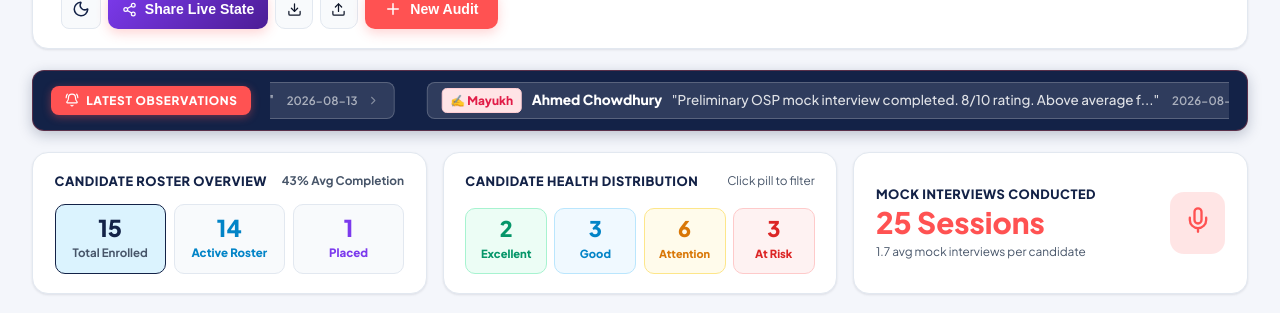
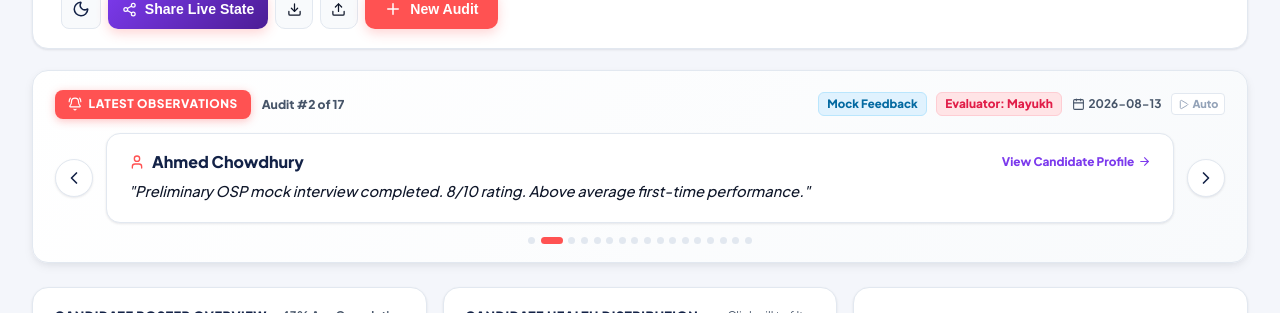
Before and after one commit to sharkslyer/skarion-student-audit, a React (Vite) app: page / in a window 1280 px wide. Shown: the part 127-440 px from the top of the page. Built offline with nearby package versions, Linux system fonts and the light colour scheme; no server answers.

Commit message:
Upgrade Latest Observations ticker to spacious Spotlight Card with left/right arrow navigation and auto-cycle

```diff
--- a/src/components/TickerBar.jsx
+++ b/src/components/TickerBar.jsx
@@ -1,9 +1,12 @@
-import React from 'react';
-import { BellRing, ChevronRight } from 'lucide-react';
-import { EVALUATOR_CONFIG } from '../data/initialData';
+import React, { useState, useEffect } from 'react';
+import { BellRing, ChevronLeft, ChevronRight, Calendar, User, ArrowRight, Pause, Play } from 'lucide-react';
+import { EVALUATOR_CONFIG, CATEGORY_COLORS } from '../data/initialData';
 
 export default function TickerBar({ students, onSelectStudent }) {
-  // Collect all notes sorted by date descending
+  const [currentIndex, setCurrentIndex] = useState(0);
+  const [isPaused, setIsPaused] = useState(false);
+
+  // Collect all audit notes sorted by date descending
   const recentNotes = students.flatMap(student =>
     (student.stickyNotes || []).map(note => ({
       ...note,
@@ -12,79 +15,264 @@ export default function TickerBar({ students, onSelectStudent }) {
     }))
   ).sort((a, b) => new Date(b.date) - new Date(a.date));
 
-  if (recentNotes.length === 0) return null;
+  const totalNotes = recentNotes.length;
 
-  // Duplicate items for continuous seamless infinite loop
-  const tickerItems = [...recentNotes, ...recentNotes];
+  // Auto-cycle through observations every 5 seconds unless paused
+  useEffect(() => {
+    if (totalNotes <= 1 || isPaused) return;
+
+    const timer = setInterval(() => {
+      setCurrentIndex(prev => (prev + 1) % totalNotes);
+    }, 5500);
+
+    return () => clearInterval(timer);
+  }, [totalNotes, isPaused]);
+
+  if (totalNotes === 0) return null;
+
+  const currentNote = recentNotes[currentIndex] || recentNotes[0];
+  const student = students.find(s => s.id === currentNote.studentId);
+  const evalCfg = EVALUATOR_CONFIG[currentNote.author] || EVALUATOR_CONFIG.Mayukh;
+  const catColor = CATEGORY_COLORS[currentNote.category] || CATEGORY_COLORS.General;
+
+  const handlePrev = () => {
+    setCurrentIndex(prev => (prev - 1 + totalNotes) % totalNotes);
+  };
+
+  const handleNext = () => {
+    setCurrentIndex(prev => (prev + 1) % totalNotes);
+  };
 
   return (
-    <div className="ticker-container">
-      {/* Live Badge Header */}
+    <div
+      className="card-panel"
+      onMouseEnter={() => setIsPaused(true)}
+      onMouseLeave={() => setIsPaused(false)}
+      style={{
+        marginBottom: '1.5rem',
+        padding: '1.15rem 1.35rem',
+        background: 'linear-gradient(135deg, var(--bg-surface) 0%, var(--bg-surface-subtle) 100%)',
+        border: '1px solid var(--border-color)',
+        borderRadius: '16px',
+        boxShadow: 'var(--shadow-md)',
+        position: 'relative',
+        transition: 'all 0.25s ease'
+      }}
+    >
+      <div style={{ display: 'flex', alignItems: 'center', justifyContent: 'space-between', gap: '1rem', flexWrap: 'wrap' }}>
+
+        {/* Left Side: Category / Section Header */}
+        <div style={{ display: 'flex', alignItems: 'center', gap: '0.65rem' }}>
           <div style={{
-        display: 'flex',
+            display: 'inline-flex',
             alignItems: 'center',
-        gap: '0.45rem',
+            gap: '0.4rem',
             background: 'var(--skarion-orange)',
+            color: '#ffffff',
             padding: '0.35rem 0.85rem',
             borderRadius: '8px',
-        whiteSpace: 'nowrap',
-        boxShadow: '0 2px 8px rgba(255, 82, 82, 0.4)'
+            fontWeight: '800',
+            fontSize: '0.74rem',
+            letterSpacing: '0.05em',
+            textTransform: 'uppercase',
+            boxShadow: '0 2px 8px rgba(255, 82, 82, 0.35)'
           }}>
-        <BellRing size={14} color="white" />
-        <span style={{ fontSize: '0.74rem', fontWeight: '800', letterSpacing: '0.06em', textTransform: 'uppercase' }}>
-          LATEST OBSERVATIONS
+            <BellRing size={14} color="#ffffff" />
+            <span>LATEST OBSERVATIONS</span>
+          </div>
+
+          <span style={{ fontSize: '0.76rem', fontWeight: '800', color: 'var(--text-muted)' }}>
+            Audit #{currentIndex + 1} of {totalNotes}
           </span>
         </div>
 
-      {/* Side-Swiping Marquee Wrapper (Slower 90s Smooth Animation) */}
-      <div className="ticker-wrapper">
-        <div className="ticker-track">
-          {tickerItems.map((item, idx) => {
-            const student = students.find(s => s.id === item.studentId);
-            const evalCfg = EVALUATOR_CONFIG[item.author] || EVALUATOR_CONFIG.Mayukh;
+        {/* Right Side: Evaluator & Category Badges + Auto-Cycle Indicator */}
+        <div style={{ display: 'flex', alignItems: 'center', gap: '0.6rem', flexWrap: 'wrap' }}>
 
-            return (
-              <div
-                key={`${item.id}-${idx}`}
-                className="ticker-item"
-                onClick={() => student && onSelectStudent(student)}
-                title="Click candidate to view full audit record"
-              >
+          {/* Category Pill */}
+          {currentNote.category && (
+            <span style={{
+              fontSize: '0.72rem',
+              fontWeight: '800',
+              background: catColor.bg,
+              color: catColor.text,
+              border: `1px solid ${catColor.border}`,
+              padding: '2px 8px',
+              borderRadius: '6px'
+            }}>
+              {currentNote.category}
+            </span>
+          )}
+
+          {/* Evaluator Pill */}
           <span style={{
             background: evalCfg.bg,
             color: evalCfg.text,
             fontWeight: '800',
             fontSize: '0.74rem',
-                  padding: '0.15rem 0.5rem',
-                  borderRadius: '5px',
+            padding: '2px 8px',
+            borderRadius: '6px',
             border: `1px solid ${evalCfg.border}`
           }}>
-                  ✍️ {item.author}
+            Evaluator: {currentNote.author}
           </span>
 
-                <span style={{ color: '#ffffff', fontWeight: '800', fontSize: '0.86rem' }}>
-                  {item.studentName}
+          {/* Date Tag */}
+          <span style={{
+            fontSize: '0.74rem',
+            fontWeight: '700',
+            color: 'var(--text-muted)',
+            display: 'inline-flex',
+            alignItems: 'center',
+            gap: '0.25rem'
+          }}>
+            <Calendar size={13} /> {currentNote.date}
           </span>
 
-                <span style={{ color: 'rgba(255,255,255,0.85)', fontSize: '0.84rem', fontWeight: '500' }}>
-                  "{item.content.length > 70 ? item.content.slice(0, 70) + '...' : item.content}"
+          {/* Play/Pause Auto-Cycle Indicator */}
+          <span
+            onClick={() => setIsPaused(!isPaused)}
+            style={{
+              cursor: 'pointer',
+              display: 'inline-flex',
+              alignItems: 'center',
+              gap: '0.2rem',
+              fontSize: '0.68rem',
+              fontWeight: '800',
+              color: isPaused ? 'var(--skarion-orange)' : 'var(--text-dim)',
+              background: 'var(--bg-surface)',
+              padding: '2px 6px',
+              borderRadius: '4px',
+              border: '1px solid var(--border-color)'
+            }}
+            title={isPaused ? "Auto-cycle paused (click to resume)" : "Auto-cycling (hover or click to pause)"}
+          >
+            {isPaused ? <Pause size={11} /> : <Play size={11} />}
+            {isPaused ? 'Paused' : 'Auto'}
           </span>
 
-                <span style={{
-                  fontSize: '0.72rem',
-                  color: 'rgba(255,255,255,0.6)',
-                  fontWeight: '600',
-                  marginLeft: '0.2rem'
+        </div>
+
+      </div>
+
+      {/* Center Spotlight Card Body with Left & Right Manual Cycle Arrows */}
+      <div style={{
+        display: 'flex',
+        alignItems: 'center',
+        justify: 'space-between',
+        marginTop: '0.9rem',
+        gap: '0.85rem'
       }}>
-                  {item.date}
+
+        {/* Left Arrow Button */}
+        <button
+          onClick={handlePrev}
+          className="btn-icon"
+          style={{
+            width: '38px',
+            height: '38px',
+            borderRadius: '50%',
+            background: 'var(--bg-surface)',
+            border: '1px solid var(--border-color)',
+            boxShadow: 'var(--shadow-sm)',
+            cursor: 'pointer',
+            flexShrink: 0,
+            display: 'flex',
+            alignItems: 'center',
+            justifyContent: 'center',
+            transition: 'all 0.2s ease'
+          }}
+          title="Previous Observation"
+        >
+          <ChevronLeft size={20} color="var(--skarion-navy)" />
+        </button>
+
+        {/* Spacious Observation Content Card */}
+        <div
+          onClick={() => student && onSelectStudent(student)}
+          style={{
+            flex: '1',
+            background: 'var(--bg-surface)',
+            border: '1.5px solid var(--border-color)',
+            borderRadius: '14px',
+            padding: '1rem 1.35rem',
+            cursor: 'pointer',
+            boxShadow: 'var(--shadow-sm)',
+            transition: 'transform 0.15s ease, border-color 0.2s ease'
+          }}
+        >
+          <div style={{ display: 'flex', alignItems: 'center', justifyContent: 'space-between', marginBottom: '0.35rem' }}>
+            <div style={{ display: 'flex', alignItems: 'center', gap: '0.45rem' }}>
+              <User size={16} color="var(--skarion-orange)" />
+              <span style={{ fontWeight: '900', fontSize: '1rem', color: 'var(--skarion-navy)' }}>
+                {currentNote.studentName}
               </span>
+            </div>
 
-                <ChevronRight size={13} color="rgba(255,255,255,0.4)" />
+            <span style={{ fontSize: '0.74rem', fontWeight: '800', color: '#7c3aed', display: 'flex', alignItems: 'center', gap: '0.25rem' }}>
+              View Candidate Profile <ArrowRight size={13} />
+            </span>
           </div>
-            );
-          })}
+
+          {/* Audit Note Content Text */}
+          <p style={{
+            fontSize: '0.92rem',
+            color: 'var(--text-main)',
+            lineHeight: '1.6',
+            margin: '0.2rem 0',
+            fontWeight: '500',
+            fontStyle: 'italic'
+          }}>
+            "{currentNote.content}"
+          </p>
         </div>
+
+        {/* Right Arrow Button */}
+        <button
+          onClick={handleNext}
+          className="btn-icon"
+          style={{
+            width: '38px',
+            height: '38px',
+            borderRadius: '50%',
+            background: 'var(--bg-surface)',
+            border: '1px solid var(--border-color)',
+            boxShadow: 'var(--shadow-sm)',
+            cursor: 'pointer',
+            flexShrink: 0,
+            display: 'flex',
+            alignItems: 'center',
+            justify: 'center',
+            transition: 'all 0.2s ease'
+          }}
+          title="Next Observation"
+        >
+          <ChevronRight size={20} color="var(--skarion-navy)" />
+        </button>
+
       </div>
+
+      {/* Bottom Pagination Dots */}
+      {totalNotes > 1 && (
+        <div style={{ display: 'flex', justifyContent: 'center', alignItems: 'center', gap: '0.35rem', marginTop: '0.85rem' }}>
+          {recentNotes.map((_, i) => (
+            <div
+              key={i}
+              onClick={() => setCurrentIndex(i)}
+              style={{
+                width: i === currentIndex ? '22px' : '7px',
+                height: '7px',
+                borderRadius: '4px',
+                background: i === currentIndex ? 'var(--skarion-orange)' : 'var(--border-color)',
+                cursor: 'pointer',
+                transition: 'all 0.25s ease'
+              }}
+              title={`Jump to observation #${i + 1}`}
+            />
+          ))}
+        </div>
+      )}
+
     </div>
   );
 }
```
Lines whose indentation alone changed are shown as unchanged.
